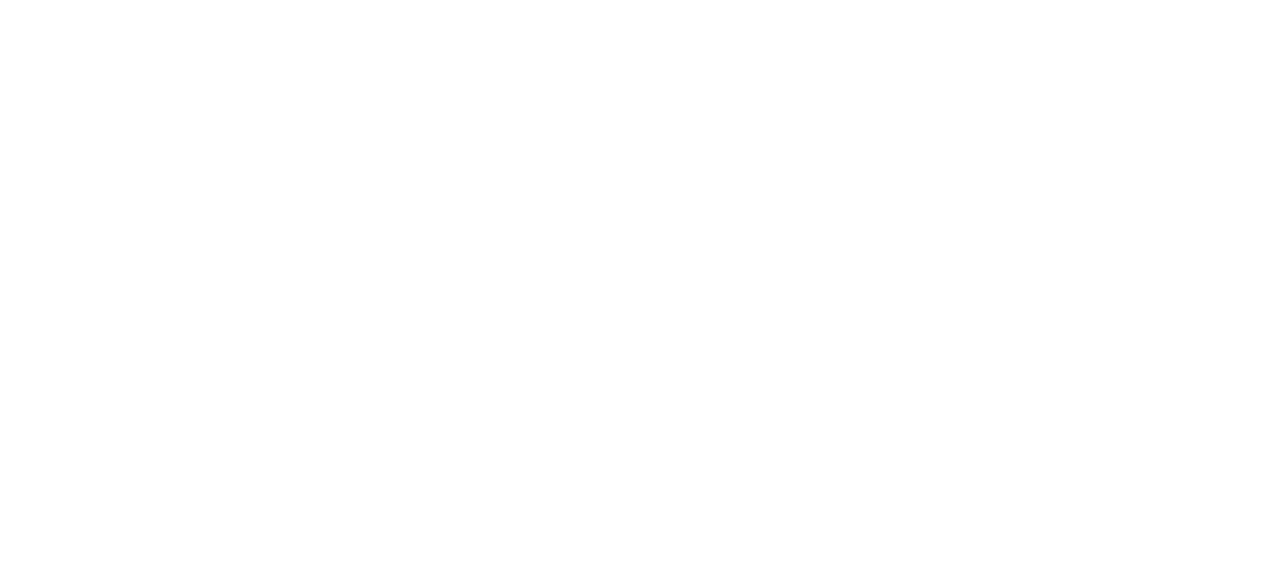
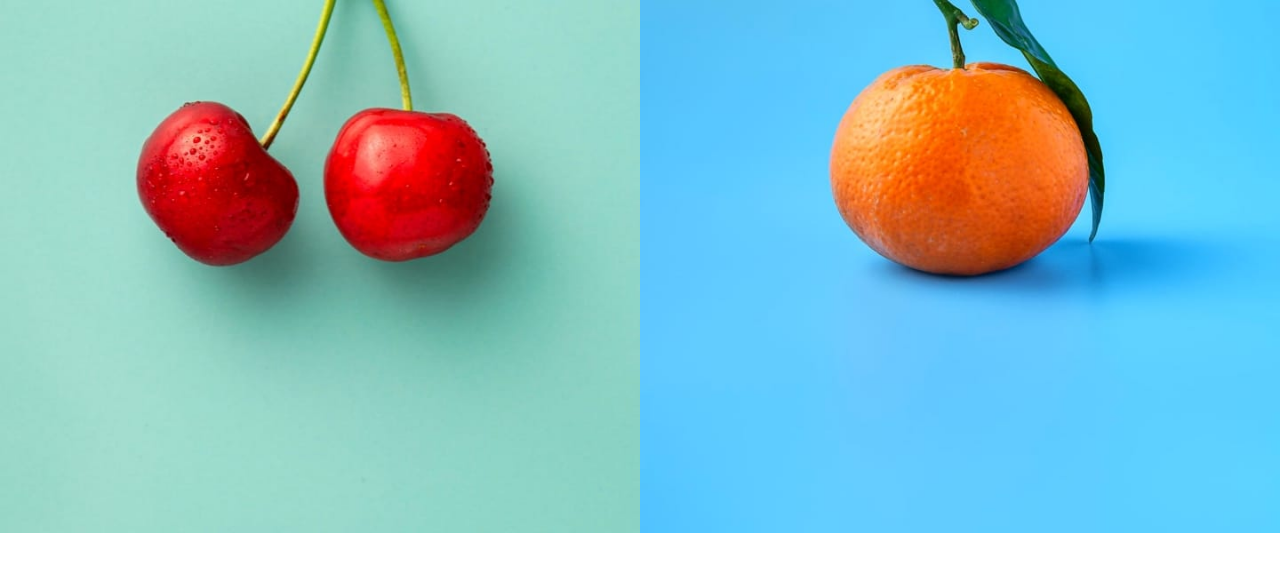
Before and after one commit to kohtet0/Sunnyside-Agency-Landing-Page, a website built with Vite: page index.html in a window 1280 px wide. Built offline with nearby package versions, Linux system fonts and the light colour scheme.

Commit message:
img only

```diff
--- a/index.html
+++ b/index.html
@@ -5,9 +5,27 @@
     <link rel="icon" type="image/svg+xml" href="/vite.svg" />
     <meta name="viewport" content="width=device-width, initial-scale=1.0" />
     <title>Vite App</title>
+    <link rel="stylesheet" href="./style.css">
   </head>
   <body>
-    <main id="app"></main>
+
+
+    <main id="app">
+
+      <section class="grid grid-cols-2">
+        <div>
+          <img src="./sunnyside-agency-landing-page-main/images/desktop/image-graphic-design.jpg" alt="">
+
+        </div>
+
+        <div>
+          <img src="./sunnyside-agency-landing-page-main/images/desktop/image-photography.jpg" alt="">
+        </div>
+
+
+      </section>
+
+    <main>
     <script type="module" src="/main.js"></script>
   </body>
 </html>
```
